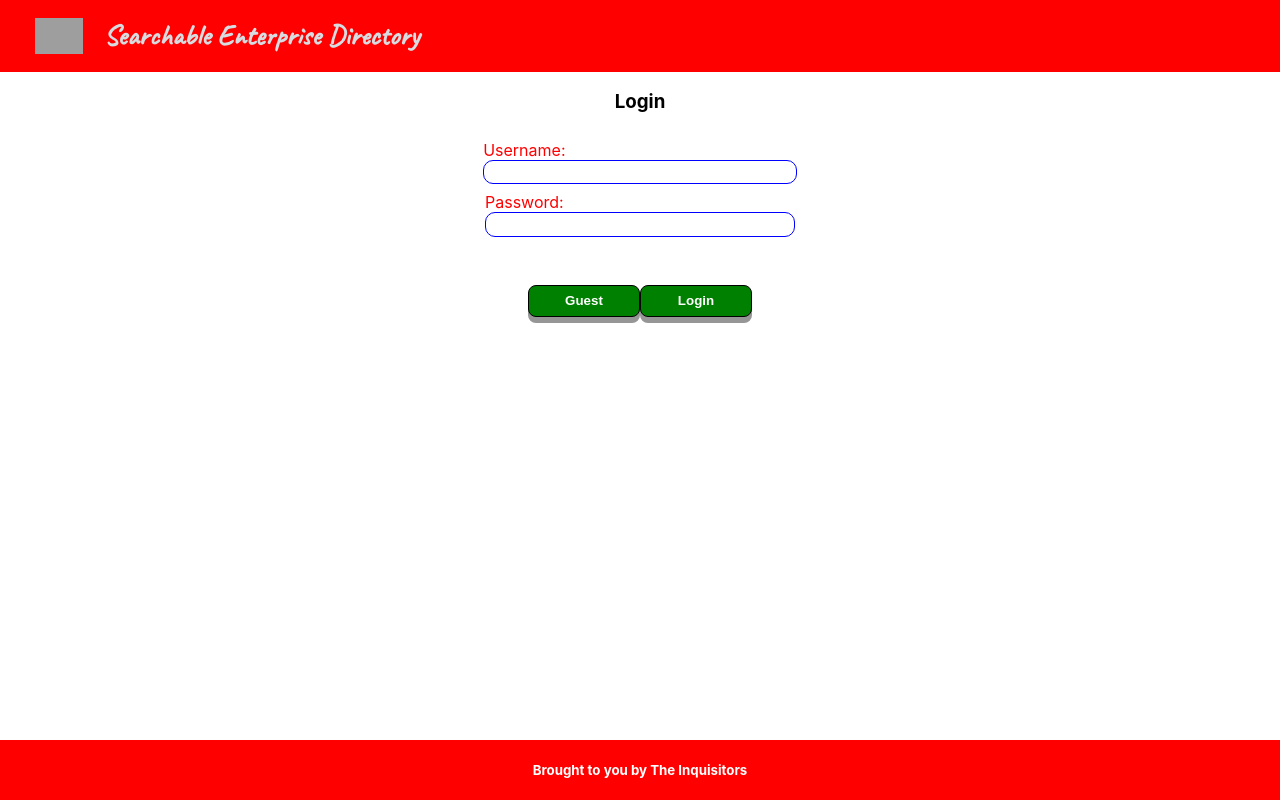
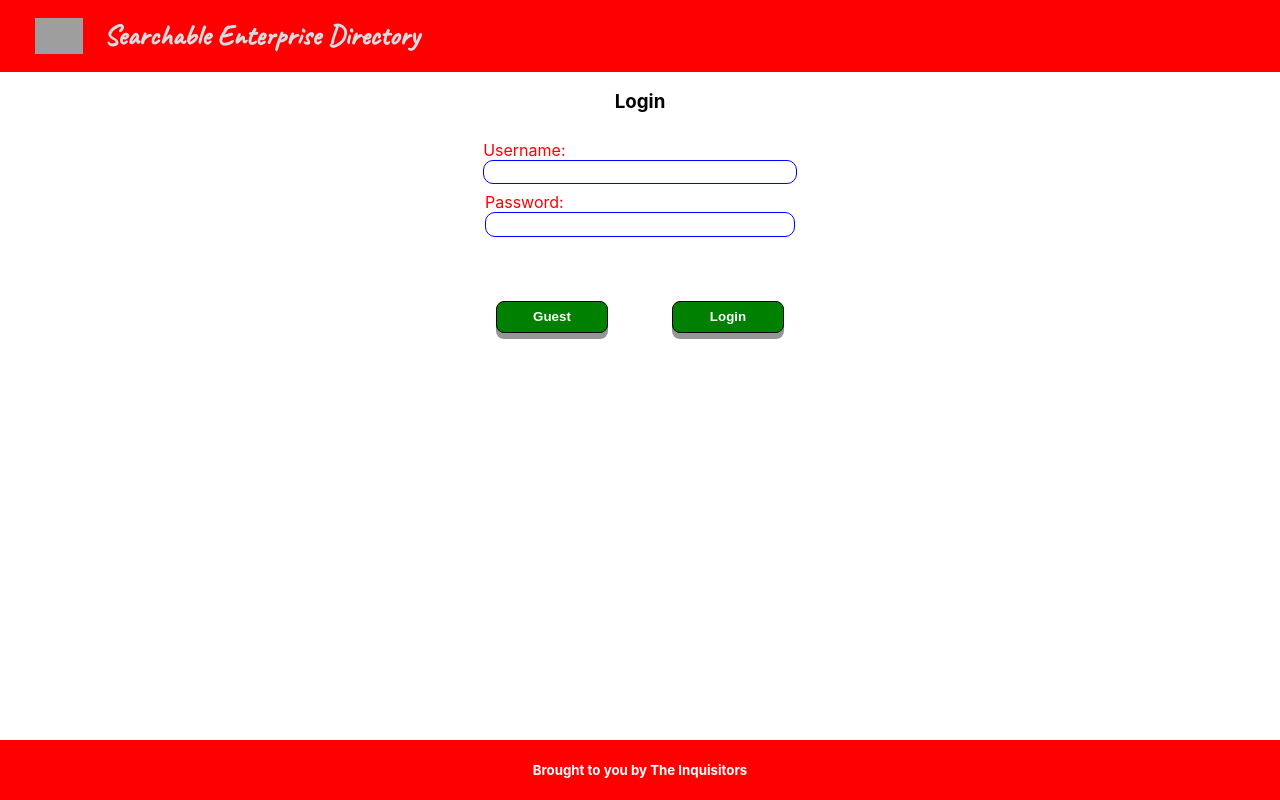
Before and after one commit to marc-mccarthy/searchable-enterprise-directory, a React (Create React App) app: page /#/ in a window 1280 px wide. Built offline with nearby package versions, Linux system fonts and the light colour scheme; grey boxes are pictures that could not be loaded; a web font is replaced by a local one.

Commit message:
added spacing for buttons.

```diff
--- a/src/components/Login/Login.styled.js
+++ b/src/components/Login/Login.styled.js
@@ -43,7 +43,7 @@ export const TellMeButton = styled.button`
 	background-color: green;
 	border: 1px solid #000000;
 	font-weight: bold;
-	margin-top: 1rem;
+	margin: 2rem;
 	&:active {
 		transform: scale(0.96);
 		box-shadow: 3px 2px 22px 1px rgba(0, 0, 0, 0.25);
```
